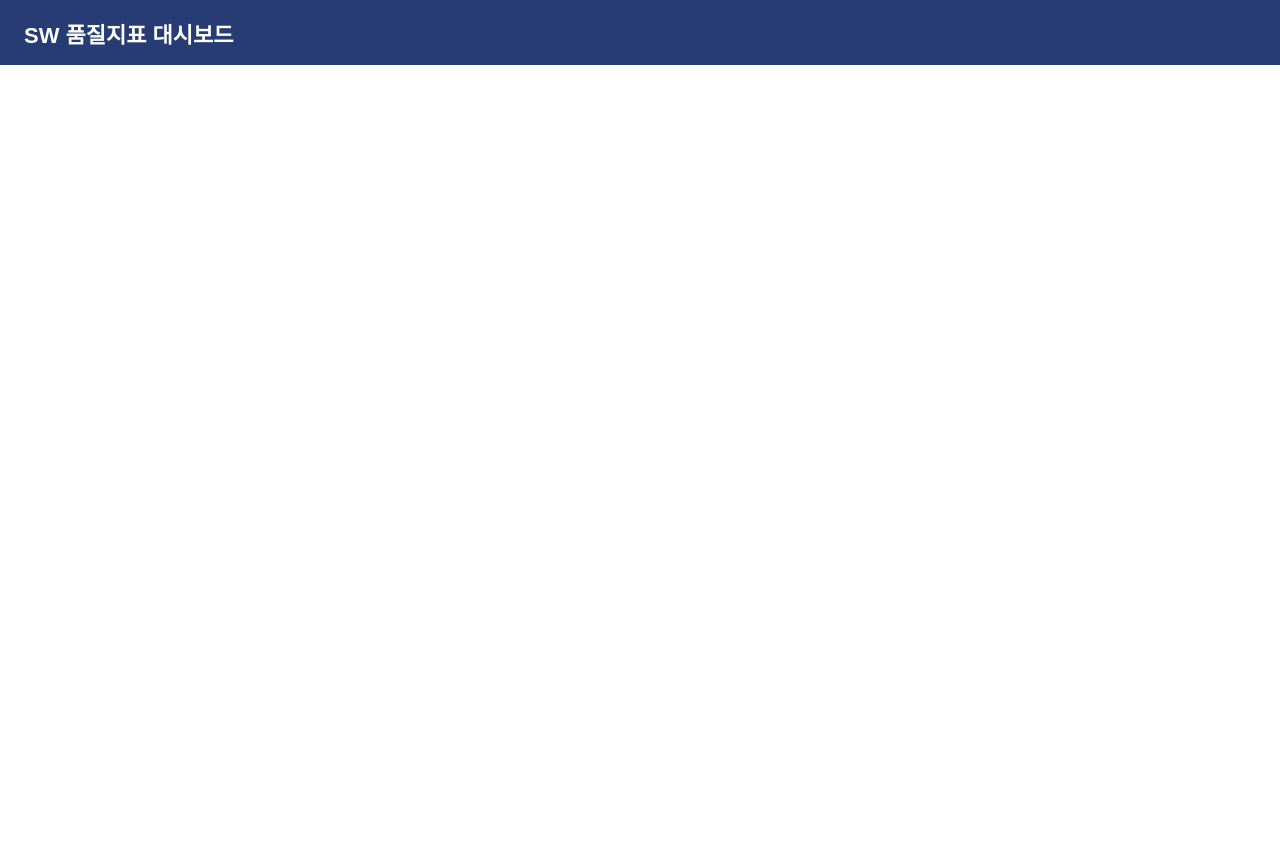
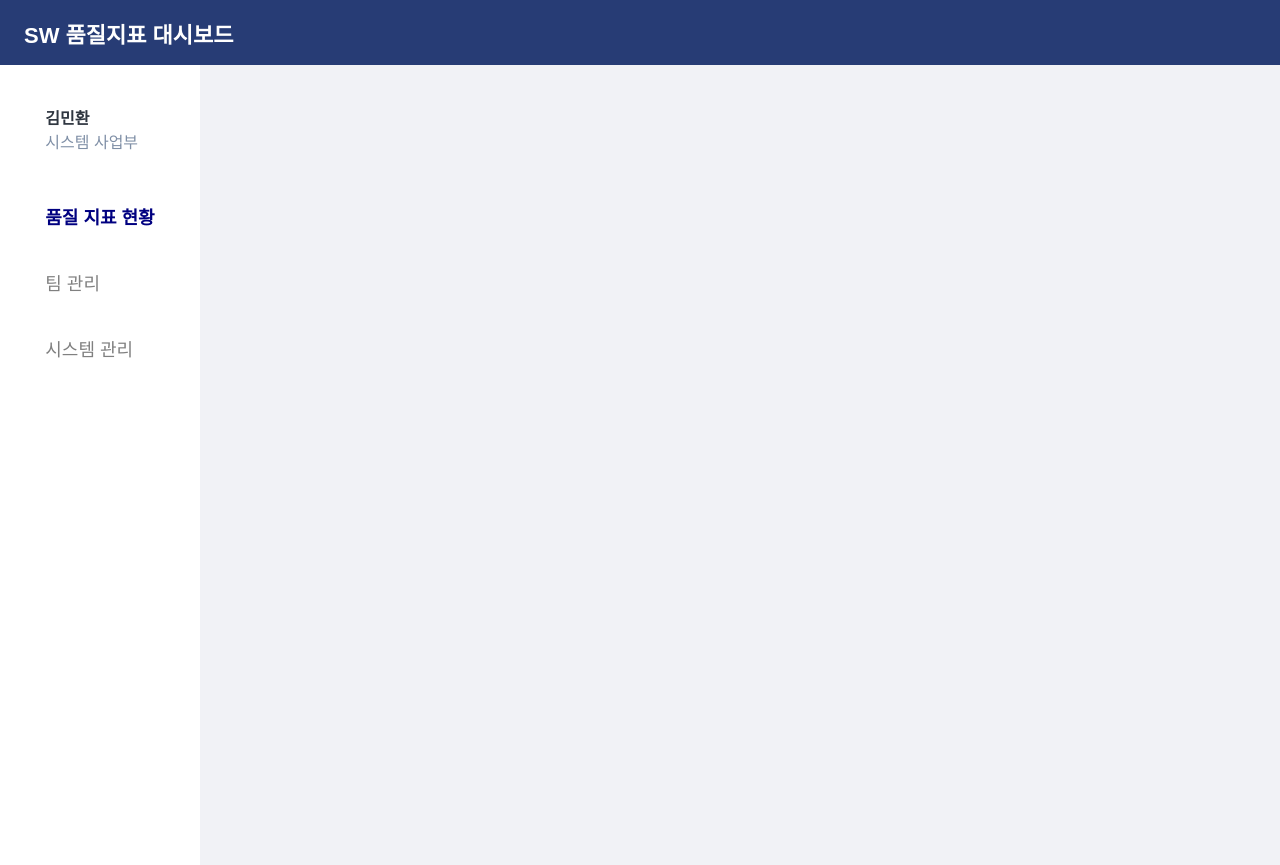
Before and after one commit to chowonsik/SWQualityBoard, a React (Create React App) app in the folder front/: page / in a window 1280 px wide. Before the commit the page ends 800 px from the top, so only its background shows below. Built offline with nearby package versions, Linux system fonts and the light colour scheme.

Commit message:
feat: Add sidebar component(#S05P31F003-64)

```diff
--- a/front/src/App.js
+++ b/front/src/App.js
@@ -1,12 +1,16 @@
 import "./App.css";
 import { BrowserRouter as Router } from "react-router-dom"; // 히스토리 모드 제거
 import Header from "./components/common/Header";
+import Sidebar from "./components/common/Sidebar";
 
 function App() {
   return (
     <div className="App">
       <Header/>
-      <Router></Router>
+      <Router>
+
+        <Sidebar/>
+      </Router>
     </div>
   );
 }
--- /dev/null
+++ b/front/src/components/common/Sidebar/index.jsx
@@ -0,0 +1,37 @@
+import { Side, MenuItem, Profile, Menu, ItemContainer } from "./styles";
+import { NavLink } from "react-router-dom";
+
+function Sidebar() {
+  const menus = [
+    { name: "품질 지표 현황", path: "/" },
+    { name: "팀 관리", path: "/team" },
+    { name: "시스템 관리", path: "/system" },
+  ];
+  return (
+    <Side>
+      <Menu>
+        <Profile>
+          <span className="username">김민환</span>
+          <span className="department">시스템 사업부</span>
+        </Profile>
+        {menus.map((menu, index) => {
+          return (
+            <NavLink
+              exact
+              style={{ color: "gray" }}
+              to={menu.path}
+              key={index}
+              activeStyle={{ color: "navy", fontWeight: 700 }}
+            >
+              <ItemContainer>
+                <MenuItem>{menu.name}</MenuItem>
+              </ItemContainer>
+            </NavLink>
+          );
+        })}
+      </Menu>
+    </Side>
+  );
+}
+
+export default Sidebar;
--- /dev/null
+++ b/front/src/components/common/Sidebar/styles.jsx
@@ -0,0 +1,58 @@
+import styled from "styled-components";
+import { fonts, colors } from "../../../styles";
+
+export const Side = styled.div`
+  display: flex;
+  flex-direction: column;
+  align-items: center;
+  width: 200px;
+  height: 100vh;
+  background-color: ${colors.white};
+`;
+
+export const Menu = styled.ul`
+  display: flex;
+  flex-direction: column;
+  align-items: flex-start;
+`;
+
+export const Profile = styled.div`
+  display: flex;
+  flex-direction: column;
+  align-items: flex-start;
+  margin: 40px 0 50px;
+  font-size: ${fonts.sm};
+  .username {
+    color: ${colors.black};
+    font-weight: 700;
+  }
+  .department {
+    color: ${colors.gray};
+  }
+`;
+export const ItemContainer = styled.div`
+  li {
+    position: relative;
+  }
+  li::before {
+    content: "";
+    position: absolute;
+    top: 1.7rem;
+    width: 0;
+    height: 2px;
+    background: ${colors.navy};
+  }
+
+  &:hover li::before {
+    width: 100%;
+    transition: width 0.3s cubic-bezier(0.22, 0.61, 0.36, 1);
+  }
+`;
+
+export const MenuItem = styled.li`
+  margin-bottom: 40px;
+  font-size: ${fonts.md};
+  :hover {
+    color: ${colors.black};
+  }
+`;
--- a/front/src/index.css
+++ b/front/src/index.css
@@ -2,10 +2,13 @@
   box-sizing: border-box;
   margin: 0;
   padding: 0;
+
   -webkit-tap-highlight-color: transparent;
 }
 
 body {
+  color: #2f3640;
+  background-color: #f1f2f6;
   margin: 0;
   font-family: "Nanum Gothic", sans-serif;
   -webkit-font-smoothing: antialiased;
```
